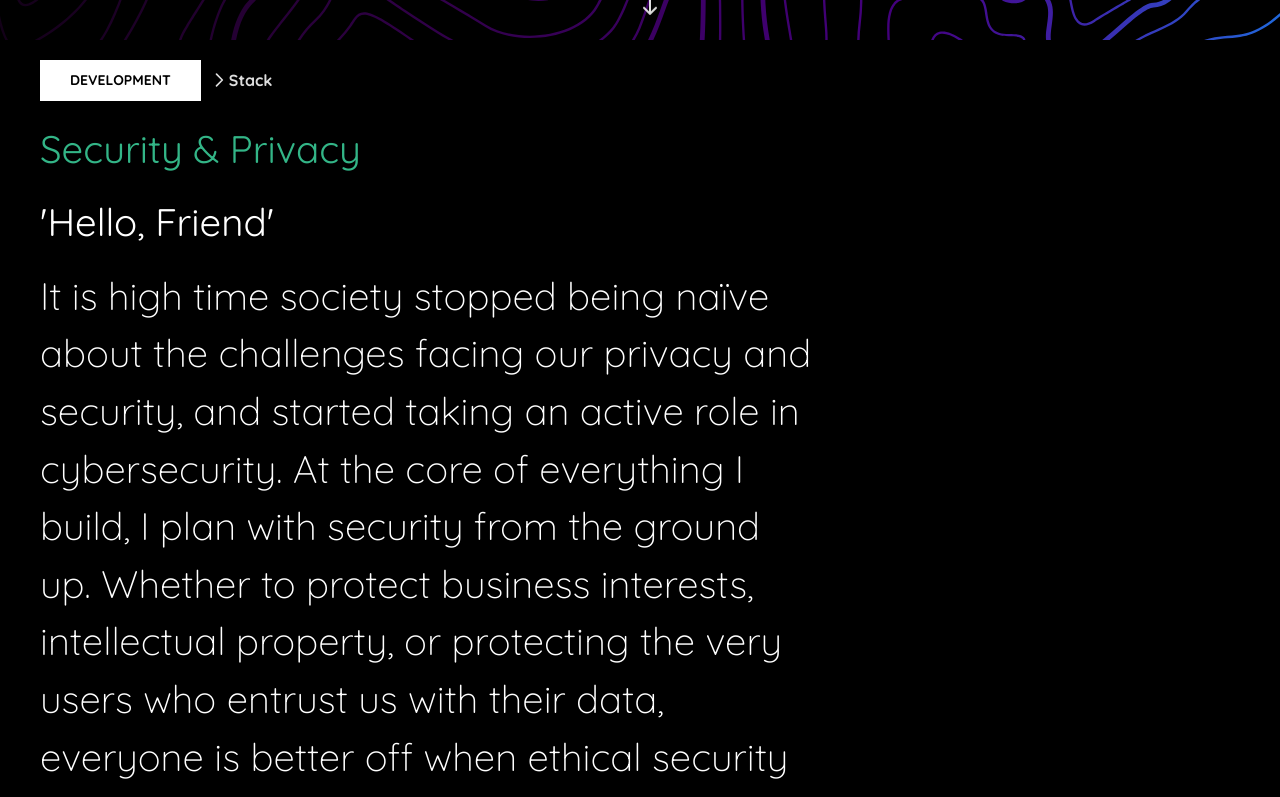
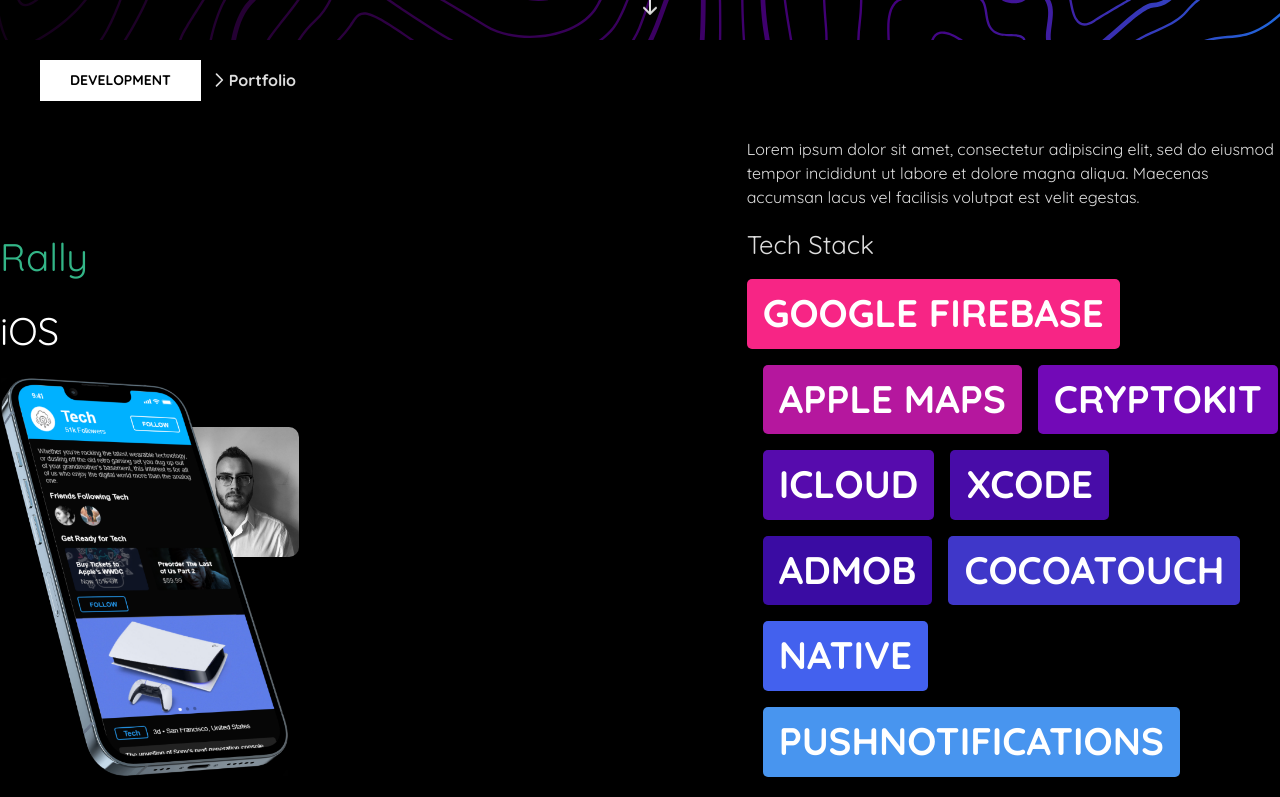
Before and after one commit to yCherny/Portfolio, a React (Create React App) app: page / in a window 1280 px wide. Shown: the part 760-1557 px from the top of the page. Built offline with nearby package versions, Linux system fonts and the light colour scheme.

Commit message:
Reduce, reuse, simplify

```diff
--- a/src/App.js
+++ b/src/App.js
@@ -7,14 +7,29 @@
 
 // Temporary Hard Coded Data
 const sections = [
-  { header: 'Development', subheaders: ['Stack', 'Portfolio', 'Skills'] },
+  {
+    header: 'Development',
+    pages: [
+      { title: 'Portfolio',  type: 'Portfolio' },
+      { title: 'Stack',  type: 'Panel' },
+      { title: 'Skills',  type: 'Bulletin' },
+    ],
+  },
   {
     header: 'Principles',
-    subheaders: ['Design', 'Security & Privacy', 'Accessibility'],
+    pages: [
+      { title: 'Design',  type: 'Panel' },
+      { title: 'Security & Privacy',  type: 'Panel' },
+      { title: 'Accessibility',  type: 'Panel' },
+    ],
   },
   {
     header: 'Résumé',
-    subheaders: ['Education', 'Miscellaneous', 'Work Experience'],
+    pages: [
+      { title: 'Education',  type: 'Experience' },
+      { title: 'Work Experience',  type: 'Experience' },
+      { title: 'Miscellaneous',  type: 'Bulletin' },
+    ],
   },
 ];
 
@@ -26,7 +41,6 @@
       {sections.map((section) => (
         <Section section={section} />
       ))}
-      ;
       <Footer />
     </ThemeProvider>
   );
--- a/src/components/Landing/Landing.js
+++ b/src/components/Landing/Landing.js
@@ -50,12 +50,7 @@
         {/* Data */}
         <Grid item xs={12} md={6}>
           <Stack spacing={2} alignItems="flex-start">
-            <Button
-              variant="rounded"
-              startIcon={<SearchIcon height={25} width={25} />}
-            >
-              Open to Work
-            </Button>
+            <Button variant="rounded">Open to Work</Button>
             <AnchorLink href={'#Landing'}>
               <Button variant="pageSection">YEGOR CHERNYSHEV</Button>
             </AnchorLink>
--- a/src/components/Section/Section.js
+++ b/src/components/Section/Section.js
@@ -14,11 +14,6 @@
 import AnchorLink from 'react-anchor-link-smooth-scroll';
 import Menu from '@mui/material/Menu';
 import MenuItem from '@mui/material/MenuItem';
-
-import { Root } from '../Slideshow/Root/Root';
-import { Panel } from '../Slideshow/Panel/Panel';
-import { Toolkit } from '../Slideshow/Toolkit/Toolkit';
-import { Education } from '../Slideshow/Education/Education';
 
 export const Section = (props) => {
   const [anchorEl, setAnchorEl] = React.useState(null);
@@ -97,7 +92,7 @@
                 }}
               />
               <p style={{ fontWeight: 'bold', margin: 0 }}>
-                {props.section.subheaders[0]}
+                {props.section.pages[0].title}
               </p>
             </Stack>
           </Stack>
@@ -114,10 +109,10 @@
           </Grid>
         ) : null}
       </Grid>
-      <Slideshow />
+      <Slideshow section={props.section} />
       <Stack alignItems={'center'} py={1.5}>
         <Pagination
-          count={props.section.subheaders.length}
+          count={props.section.pages.length}
           variant="outlined"
           size="large"
           color="secondary"
--- a/src/components/Skillset/Skillset.js
+++ b/src/components/Skillset/Skillset.js
@@ -1,6 +1,5 @@
 import * as React from 'react';
 import Box from '@mui/material/Box';
-import Stack from '@mui/material/Stack';
 import Typography from '@mui/material/Typography';
 
 export const Skillset = (props) => {
@@ -8,7 +7,8 @@
     <Box
       px={2}
       py={0.75}
-      sx={{ border: '3px solid white', borderRadius: '5px' }}
+      bgcolor={props.color ?? '#33B587'}
+      sx={{ borderRadius: '5px' }}
     >
       <Typography
         variant="skillset"
--- a/src/components/Slideshow/Toolkit/Toolkit.js
+++ b/src/components/Slideshow/Bulletin/Bulletin.js
@@ -38,7 +38,7 @@
   },
 ];
 
-export const Toolkit = () => {
+export const Bulletin = (props) => {
   return (
     <Stack direction="row" spacing={4}>
       <Stack spacing={2}>
--- a/src/components/Slideshow/Education/Education.js
+++ b/src/components/Slideshow/Experience/Experience.js
@@ -55,7 +55,7 @@
   },
 ];
 
-export const Education = () => {
+export const Experience = (props) => {
   return (
     <Stack spacing={0} alignItems="flex-start">
       <Grid
@@ -137,7 +137,6 @@
             </Stack>
           </Grid>
         ))}
-        ;
       </Grid>
     </Stack>
   );
--- a/src/components/Slideshow/Panel/Panel.js
+++ b/src/components/Slideshow/Panel/Panel.js
@@ -6,7 +6,7 @@
 import Typography from '@mui/material/Typography';
 import { Skillset } from '../../Skillset/Skillset';
 
-export const Panel = () => {
+export const Panel = (props) => {
   return (
     <Box display="flex" flex={1} flexDirection={'column'}>
       <Box
--- a/src/components/Slideshow/Portfolio/Portfolio.js
+++ b/src/components/Slideshow/Portfolio/Portfolio.js
@@ -5,55 +5,105 @@
 import Stack from '@mui/material/Stack';
 // import { Links } from '../Links/Links';
 import profilePic from '../../../images/profilePic.jpeg';
+import rally from '../../../images/rally.png';
+import portfolio from '../../../images/portfolio.png';
 import List from '@mui/material/List';
 import ListItem from '@mui/material/ListItem';
 import ListItemText from '@mui/material/ListItemText';
+import Typography from '@mui/material/Typography';
+import { Skillset } from '../../Skillset/Skillset';
+
+const colors = [
+  '#F72585',
+  '#B5179E',
+  '#7209B7',
+  '#560BAD',
+  '#480CA8',
+  '#3A0CA3',
+  '#3F37C9',
+  '#4361EE',
+  '#4895EF',
+  '#4CC9F0',
+];
 
 const projects = [
   {
     title: 'Rally',
     platform: 'iOS',
     icon: profilePic,
-    apis: ['Google Firebase', 'Apple Maps', 'CryptoKit', 'iCloud'],
+    showcase: rally,
+    apis: [
+      'Google Firebase',
+      'Apple Maps',
+      'CryptoKit',
+      'iCloud',
+      'XCode',
+      'AdMob',
+      'CocoaTouch',
+      'Native',
+      'PushNotifications',
+    ],
     description:
       'Lorem ipsum dolor sit amet, consectetur adipiscing elit, sed do eiusmod tempor incididunt ut labore et dolore magna aliqua. Maecenas accumsan lacus vel facilisis volutpat est velit egestas.',
   },
 ];
 
-export const Portfolio = () => {
+export const Portfolio = (props) => {
   return (
-    <Stack spacing={0} alignItems="flex-start">
-      <Stack direction="row" spacing={4}>
+    <Grid
+      container
+      direction="row"
+      alignItems={'flex-end'}
+      justifyContent={'space-between'}
+    >
+      <Grid item xs={12} md={5}>
         <Stack spacing={2} alignItems="flex-start">
-          <Box>
-            <h1 style={{ fontWeight: '800', fontSize: '3vw', margin: 0 }}>
-              {projects[0].title}
-            </h1>
-            <h3 style={{ fontWeight: '500', fontSize: '1.75vw', margin: 0 }}>
-              {projects[0].platform}
-            </h3>
-            <img
-              src={projects[0].icon}
-              alt="Project Icon"
-              height={'240px'}
-              style={{ borderRadius: '10px' }}
-            />
-          </Box>
+          <Typography variant="sectionHeader">{projects[0].title}</Typography>
+          <Typography variant="sectionSubtitle">
+            {projects[0].platform}
+          </Typography>
+          <Stack alignItems={'center'}>
+            <Stack direction={'row'} spacing={-15}>
+              <img
+                src={projects[0].showcase}
+                alt="Project Showcase"
+                height={'400px'}
+              />
+              <img
+                src={projects[0].icon}
+                alt="Project Icon"
+                height={'130px'}
+                style={{
+                  marginTop: '50px',
+                  borderRadius: '10px',
+                  zIndex: -1,
+                }}
+              />
+            </Stack>
+          </Stack>
         </Stack>
+      </Grid>
+      <Grid item xs={12} md={5}>
+        <Typography variant="sectionContent" fontWeight={'light'}></Typography>
+
+        <p>{projects[0].description}</p>
         <Stack spacing={2}>
           <h2 style={{ fontWeight: '400', fontSize: '2vw', margin: 0 }}>
-            Technologies and APIs Involved
+            Tech Stack
           </h2>
-          <List dense={true}>
-            {projects[0].apis.map((api) => (
-              <ListItem>
-                <ListItemText primary={api} />
-              </ListItem>
+          <Stack
+            direction="row"
+            justifyContent={{ xs: 'center', md: 'flex-start' }}
+            rowGap={2}
+            spacing={2}
+            sx={{ flexWrap: 'wrap' }}
+          >
+            {projects[0].apis.map((tech, index) => (
+              <Skillset title={tech} color={colors[index]} />
             ))}
-          </List>
-          <p>{projects[0].description}</p>
+          </Stack>
         </Stack>
-      </Stack>
-    </Stack>
+      </Grid>
+    </Grid>
   );
 };
--- a/src/components/Slideshow/Slideshow.js
+++ b/src/components/Slideshow/Slideshow.js
@@ -1,19 +1,27 @@
 import * as React from 'react';
 import Box from '@mui/material/Box';
-import { Root } from './Root/Root';
 import { Panel } from './Panel/Panel';
-import { Education } from './Education/Education';
-const panels = ['red', 'green', 'blue', 'purple'];
-{
-  /* {props.section.header === 'Résumé' ? <Education /> : <Root />} */
-  /* <Root /> */
-  /* <Panel /> */
-  /* <Toolkit /> */
+import { Portfolio } from './Portfolio/Portfolio';
+import { Bulletin } from './Bulletin/Bulletin';
+import { Experience } from './Experience/Experience';
+
+function getPage(identifier) {
+  switch (identifier.type) {
+    case 'Panel':
+      return <Panel page={identifier} />;
+    case 'Portfolio':
+      return <Portfolio page={identifier} />;
+    case 'Experience':
+      return <Experience page={identifier} />;
+    case 'Bulletin':
+      return <Bulletin page={identifier} />;
+    default:
+      break;
+  }
 }
 
-export const Slideshow = () => {
+export const Slideshow = (props) => {
   return (
-    // Container
     <Box
       display="flex"
       flex={2}
@@ -21,12 +29,11 @@
       width={'100vw'}
       overflow={'hidden'}
     >
-      {panels.map((panel) => (
+      {props.section.pages.map((page) => (
         <Box flexShrink={0} width={'100%'}>
-          <Panel />
+          {getPage(page)}
         </Box>
       ))}
-      ;
     </Box>
   );
 };
```
Also changed, not shown: src/images/portfolio.png (added), src/images/rally.png (added).
